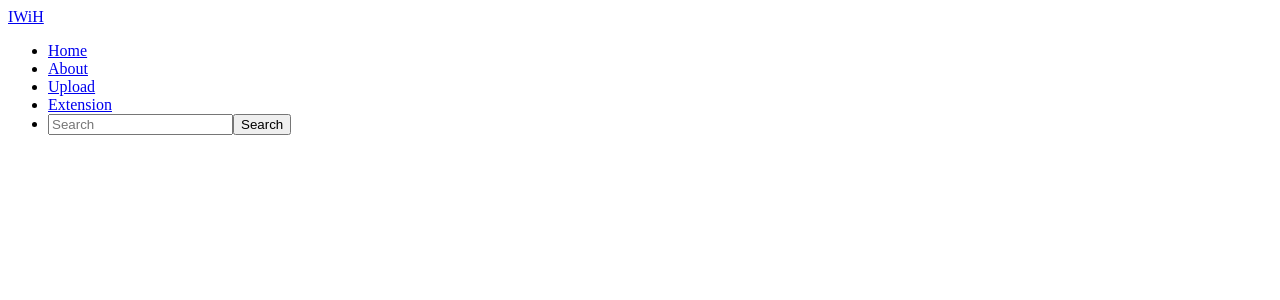
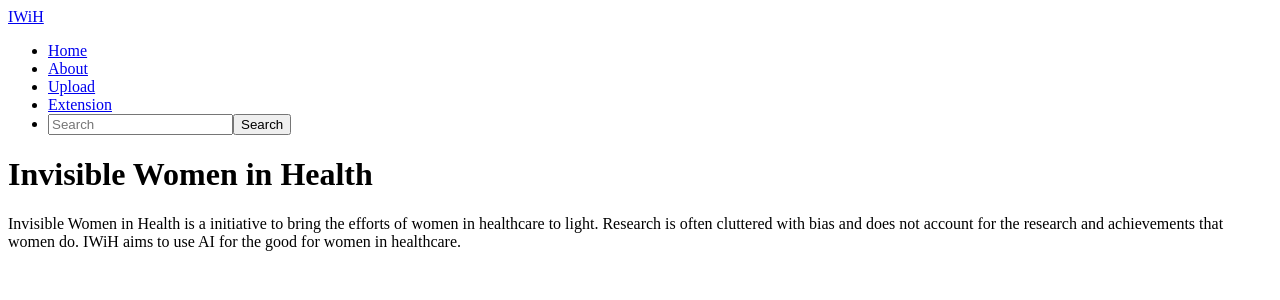
Before and after one commit to miguel-merlin/iWih, a React (Vite) app in the folder app/: page / in a window 1280 px wide. Shown: the top 300 px of the page. Built offline with nearby package versions, Linux system fonts and the light colour scheme; no server answers.

Commit message:
created an intro for the home page no css

```diff
--- a/app/src/App.tsx
+++ b/app/src/App.tsx
@@ -1,9 +1,11 @@
 import NavBar from "./components/NavBar";
+import Intro from "./components/Intro";
 
 function App() {
   return (
     <div>
       <NavBar></NavBar>
+      <Intro></Intro>
     </div>
   );
 }
--- /dev/null
+++ b/app/src/components/Intro.tsx
@@ -0,0 +1,17 @@
+import "./Intro.css";
+
+function Intro() {
+  return (
+    <div>
+      <h1>Invisible Women in Health</h1>
+      <p>
+        Invisible Women in Health is a initiative to bring the efforts of women
+        in healthcare to light. Research is often cluttered with bias and does
+        not account for the research and achievements that women do. IWiH aims
+        to use AI for the good for women in healthcare.
+      </p>
+    </div>
+  );
+}
+
+export default Intro;
```
Also changed, not shown: app/src/components/Intro.css (added).
